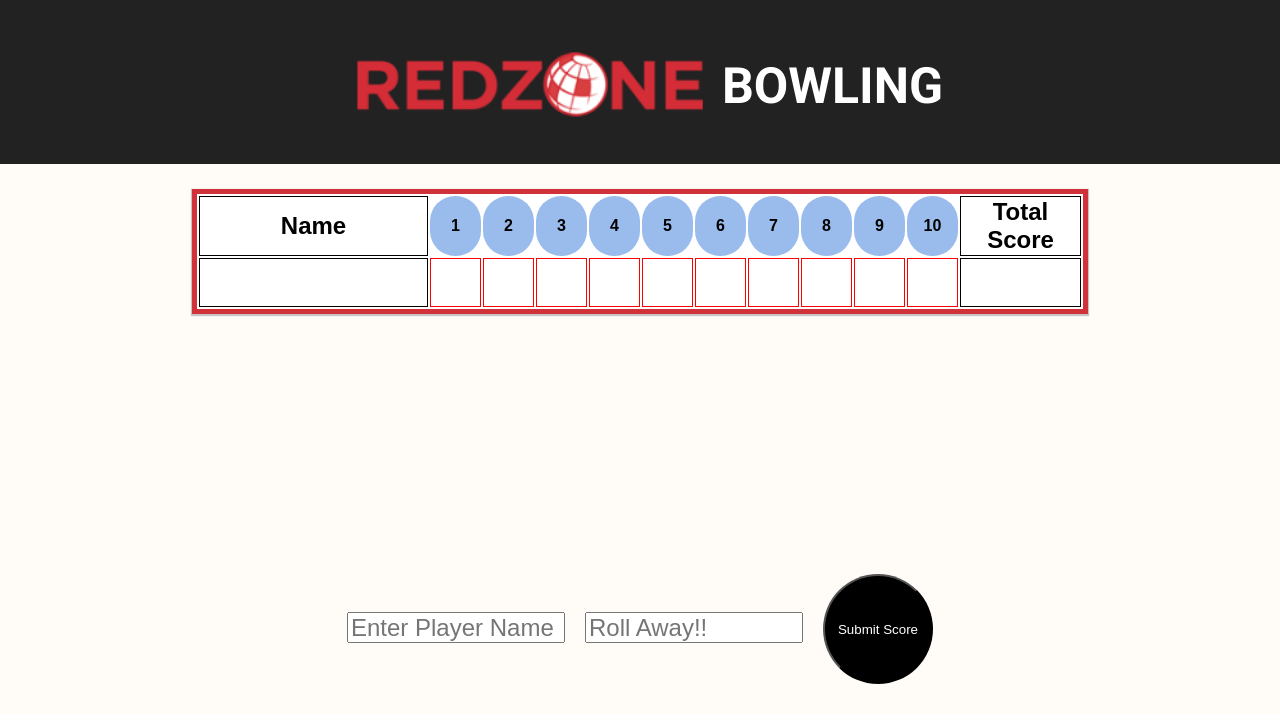
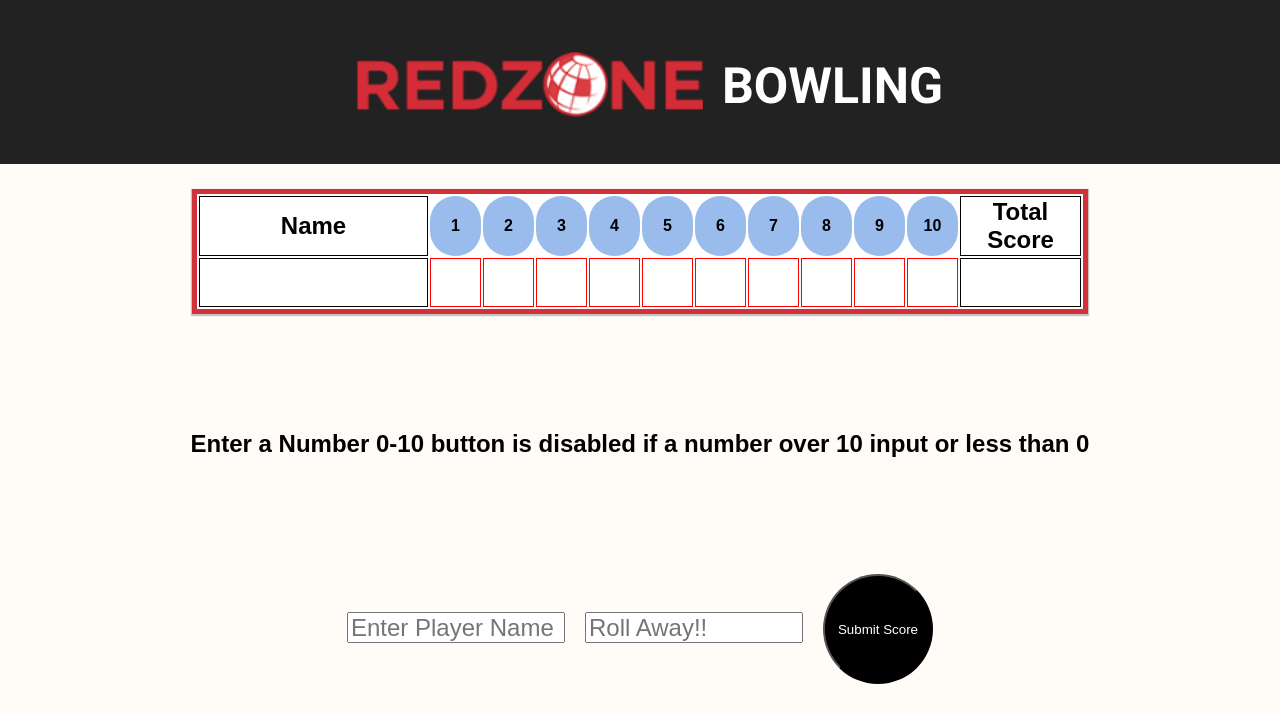
Before and after one commit to patrickjneel/redzone-bowling, a React (Create React App) app: page / in a window 1280 px wide. Shown: the top 722 px of the page. Built offline with nearby package versions, Linux system fonts and the light colour scheme.

Commit message:
disabled button if incorrect input

```diff
--- a/src/components/BowlingArea/BowlingArea.js
+++ b/src/components/BowlingArea/BowlingArea.js
@@ -18,6 +18,10 @@ class BowlingArea extends Component {
   }
 
   addScore = (event) => {
+      console.log(event.target.value)
+    if(event.target.value > 10) {
+      return alert('Please enter a value between 0-10')
+    }
     const scoreArr = [...this.state.scoreArr, this.state.playerScore];
     this.setState({ scoreArr });
     this.setState({ playerScore: ''});
@@ -44,6 +48,9 @@ class BowlingArea extends Component {
           this.gameOver()
         }
         <div className="bowling-score-area">
+        <div className="rules">
+          Enter a Number 0-10 button is disabled if a number over 10 input or less than 0
+          </div>
           <div className="input-and-btn-area">
             <input
               className="player-inputs"
@@ -61,7 +68,10 @@ class BowlingArea extends Component {
               maxLength={2}
               name="playerScore"
             />
-            <button onClick={this.addScore}>
+            <button
+              onClick={this.addScore}
+              disabled={this.state.playerScore > 10 || this.state.playerScore < 0}
+            >
               Submit Score
             </button>
           </div>
--- a/src/components/BowlingArea/bowling-area.css
+++ b/src/components/BowlingArea/bowling-area.css
@@ -8,8 +8,9 @@
 }
 
 .bowling-score-area {
-  align-items: flex-end;
+  align-items: center;
   display: flex;
+  flex-direction: column;
   height: 400px;
   justify-content: center;
   width: 80%;
@@ -37,6 +38,10 @@ button {
   color: white;
   height: 110px;
   width: 110px;
-  /*transform: translateX(68px) translateY(-60px) skewX(15deg) skewY(2deg);*/
-  /*position: absolute;*/
 }
+
+.rules {
+  font-size: 24px;
+  font-weight: 700;
+  margin: auto;
+}
--- a/src/components/ScoreBoard/ScoreBoard.js
+++ b/src/components/ScoreBoard/ScoreBoard.js
@@ -4,14 +4,11 @@ import './score-board.css';
 const ScoreBoard = ({ name, scoreArray }) => {
 
     let finalScore;
-    if(!scoreArray.length || scoreArray.length === 20){
+    if(!scoreArray.length){
        <td className="player-total">0</td>
     } else {
         finalScore = scoreArray.reduce((a,b) => parseInt(a) + parseInt(b));
     }
-
-    console.log(finalScore)
-
 
   return (
     <div className="score-board-area">
```
